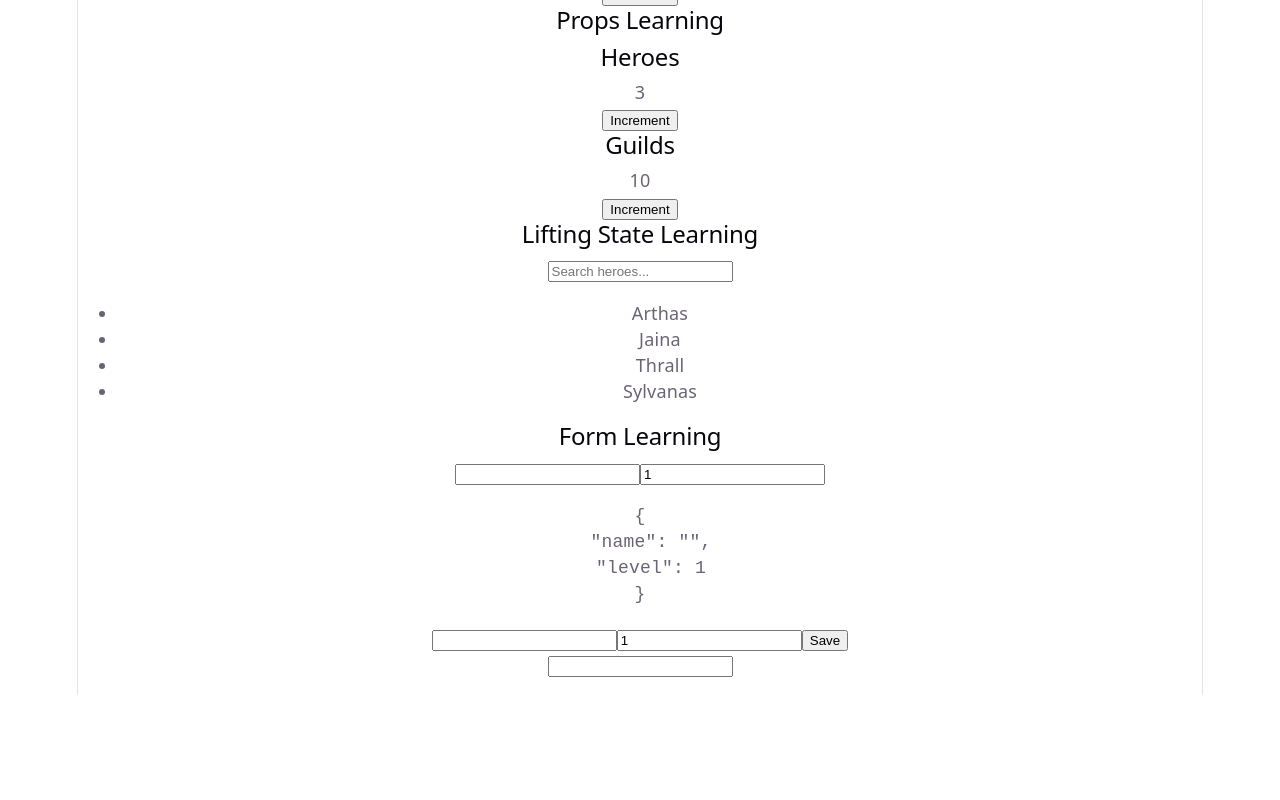
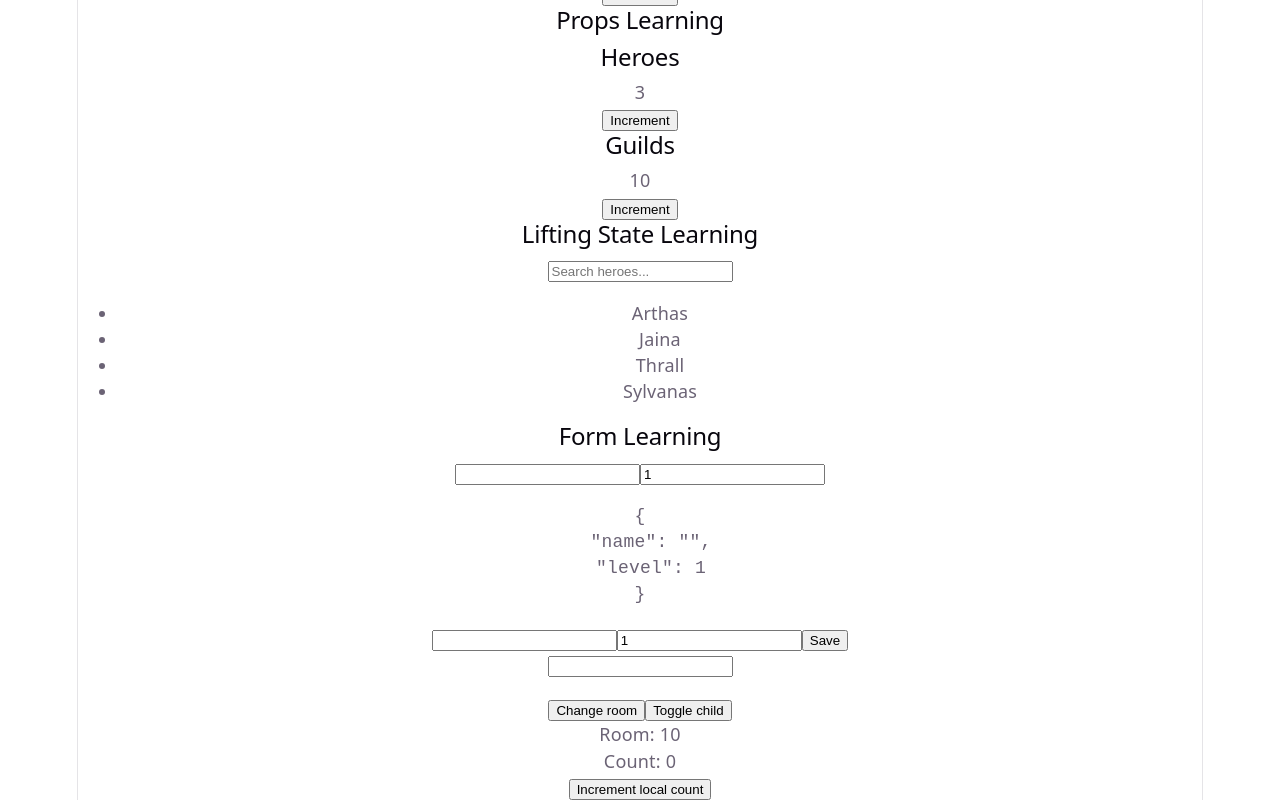
Before and after one commit to GSeynave/react-learning-lab, a React (Vite) app: page / in a window 1280 px wide. Shown: the part 249-1049 px from the top of the page. Before the commit the page ends 944 px from the top, so only its background shows below. Built offline with nearby package versions, Linux system fonts and the light colour scheme.

Commit message:
Lesson: Lifecycle

```diff
--- a/src/App.tsx
+++ b/src/App.tsx
@@ -4,6 +4,7 @@ import PropsLearning from "./components/PropsLearning.tsx";
 import LiftingStateLearning from "./components/LiftingStateLearning.tsx";
 import FormLearning from "./components/Form/FormLearning.tsx";
 import RaceConditionLearning from "./components/RaceCondition/RaceConditionLearning.tsx";
+import LifecycleLearning from "./components/lyfecycle/LifecycleLearning.tsx";
 
 function App() {
   return (
@@ -14,6 +15,7 @@ function App() {
       <LiftingStateLearning />
       <FormLearning />
       <RaceConditionLearning />
+      <LifecycleLearning />
     </div>
   );
 }
--- /dev/null
+++ b/src/components/lyfecycle/ChildLifecycle.tsx
@@ -0,0 +1,33 @@
+import { useEffect, useState } from "react";
+
+type ChildProps = {
+  roomId: number;
+};
+
+function ChildLifecycle({ roomId }: ChildProps) {
+  console.log("ChildLifecycle Learning");
+  const [count, setCount] = useState(0);
+
+  console.log("RENDER", { roomId, count });
+
+  useEffect(() => {
+    console.log("CONNECT", roomId);
+
+    return () => {
+      console.log("DISCONNECT", roomId);
+    };
+  }, [roomId]);
+
+  return (
+    <>
+      <p>Room: {roomId}</p>
+      <p>Count: {count}</p>
+
+      <button onClick={() => setCount((c) => c + 1)}>
+        Increment local count
+      </button>
+    </>
+  );
+}
+
+export default ChildLifecycle;
--- /dev/null
+++ b/src/components/lyfecycle/LifecycleLearning.tsx
@@ -0,0 +1,20 @@
+import { useState } from "react";
+import ChildLifecycle from "./ChildLifecycle";
+
+function LifecycleLearning() {
+  console.log("Lifecycle Learning");
+  const [roomId, setRoomId] = useState(10);
+  const [visible, setVisible] = useState(true);
+
+  return (
+    <>
+      <button onClick={() => setRoomId((id) => id + 10)}>Change room</button>
+
+      <button onClick={() => setVisible((v) => !v)}>Toggle child</button>
+
+      {visible && <ChildLifecycle roomId={roomId} />}
+    </>
+  );
+}
+
+export default LifecycleLearning;
```
Also changed, not shown: 1 other file (tests, documents, lock files or other folders).
